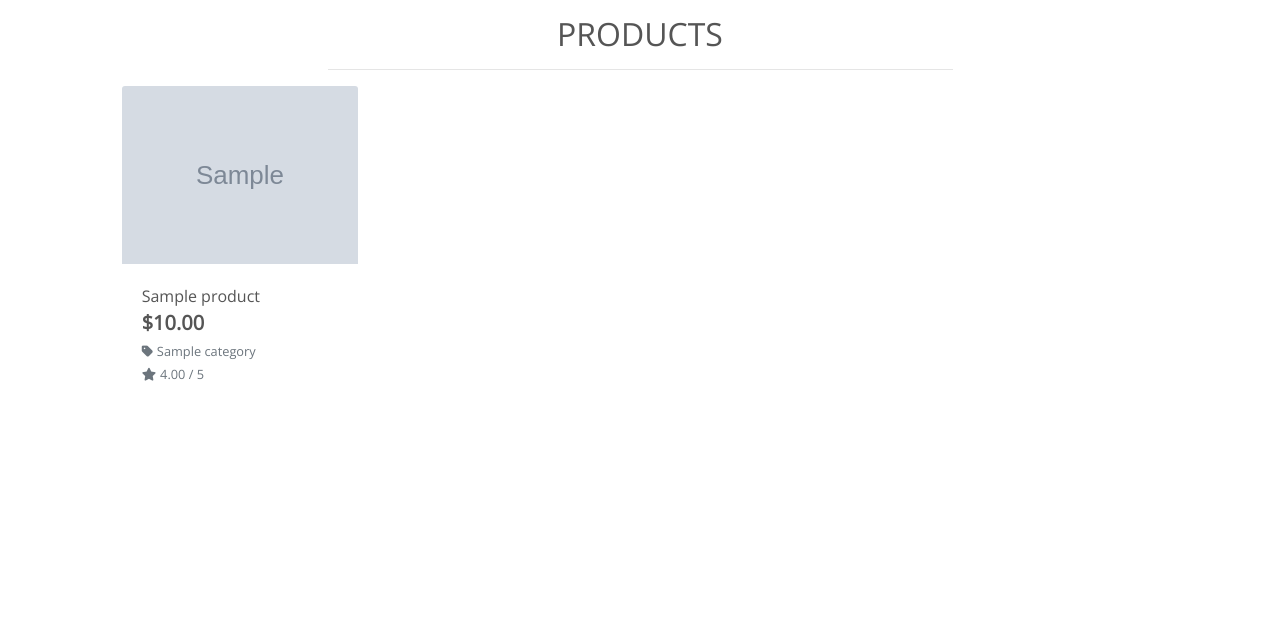
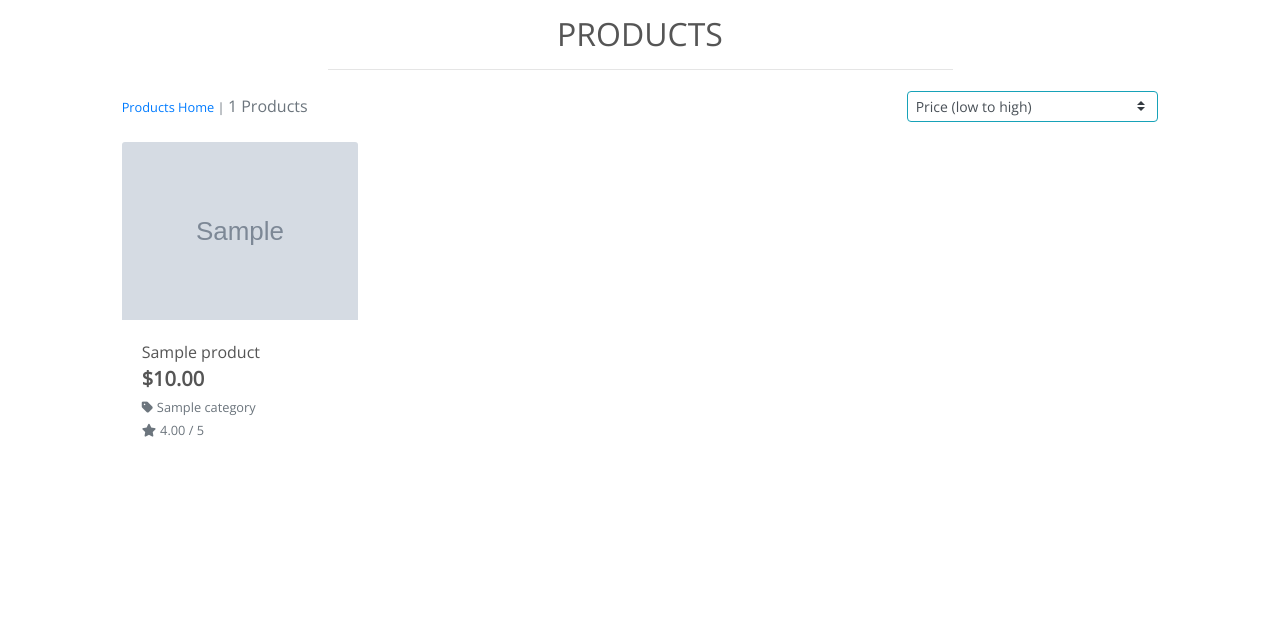
Before and after one commit to pecheylauren02/mp5_posh_portables, a Django app: a page that uses products/templates/products/products.html in a window 1280 px wide. Shown: the part 165-800 px from the top of the page. Run offline with Django 3.2, Linux system fonts and the light colour scheme; tables that the repository leaves empty hold one stand-in row (values such as "Sample post"); grey boxes marked "Sample" are stand-in pictures; some libraries are stand-ins or nearby versions.

Commit message:
add sort and product counts to product page

```diff
--- a/products/templates/products/products.html
+++ b/products/templates/products/products.html
@@ -15,6 +15,7 @@
         <div class="row">
             <div class="col text-center mt-3">
                 <h2 class="logo-font">Products</h2>
+                <!-- Category badges -->
                 {% for c in current_categories %}
                     <a class="category_badge text-decoration-none" href="{% url 'products' %}?category={{ c.name }}">
                         <span class="p-2 mt-2 badge badge-white text-black rounded-0 border border-black">{{ c.friendly_name }}</span>
@@ -25,7 +26,32 @@
         </div>
         <div class="row">
             <div class="product-container col-10 offset-1">
-                <div class="row mt-1 mb-2"></div>
+                <div class="row mt-1 mb-2">
+                    <div class="col-12 col-md-6 my-auto order-md-last d-flex justify-content-center justify-content-md-end">
+                        <div class="sort-select-wrapper w-50">
+                            <select id="sort-selector" class="custom-select custom-select-sm rounded border border-{% if current_sorting != 'None_None' %}info{% else %}black{% endif %}">
+                                <option value="reset" {% if current_sorting == 'None_None' %}selected{% endif %}>Sort by...</option>
+                                <option value="price_asc" {% if current_sorting == 'price_asc' %}selected{% endif %}>Price (low to high)</option>
+                                <option value="price_desc" {% if current_sorting == 'price_desc' %}selected{% endif %}>Price (high to low)</option>
+                                <option value="rating_asc" {% if current_sorting == 'rating_asc' %}selected{% endif %}>Rating (low to high)</option>
+                                <option value="rating_desc" {% if current_sorting == 'rating_desc' %}selected{% endif %}>Rating (high to low)</option>
+                                <option value="name_asc" {% if current_sorting == 'name_asc' %}selected{% endif %}>Name (A-Z)</option>
+                                <option value="name_desc" {% if current_sorting == 'name_desc' %}selected{% endif %}>Name (Z-A)</option>
+                                <option value="category_asc" {% if current_sorting == 'category_asc' %}selected{% endif %}>Category (A-Z)</option>
+                                <option value="category_desc" {% if current_sorting == 'category_desc' %}selected{% endif %}>Category (Z-A)</option>
+                            </select>
+                        </div>
+                    </div>
+                    <div class="col-12 col-md-6 order-md-first">
+                        <p class="text-muted mt-3 text-center text-md-left">
+                            {% if search_term or current_categories or current_sorting != 'None_None' %}
+                                <span class="small"><a href="{% url 'products' %}">Products Home</a> | </span>
+                            {% endif %}
+                            {{ products|length }} Products{% if search_term %} found for <strong>"{{ search_term }}"</strong>{% endif %}
+                        </p>
+                    </div>
+
+                </div>
                 <div class="row">
                     {% for product in products %}
                         <div class="col-sm-6 col-md-6 col-lg-4 col-xl-3">
--- a/products/views.py
+++ b/products/views.py
@@ -22,6 +22,8 @@ def all_products(request):
             if sortkey == 'name':
                 sortkey = 'lower_name'
                 products = products.annotate(lower_name=Lower('name'))
+            if sortkey == 'category':
+                sortkey = 'category__name'
             if 'direction' in request.GET:
                 direction = request.GET['direction']
                 if direction == 'desc':
--- a/static/css/base.css
+++ b/static/css/base.css
@@ -74,6 +74,13 @@ body {
     z-index: -1;
 }
 
+/* for category badges */
+
+a.category-badge > span.badge:hover {
+    background: #212529 !important;
+    color: #fff !important;
+}
+
 /* -------------------------------- Media Queries */
 
 /* Slightly larger container on xl screens */
```
